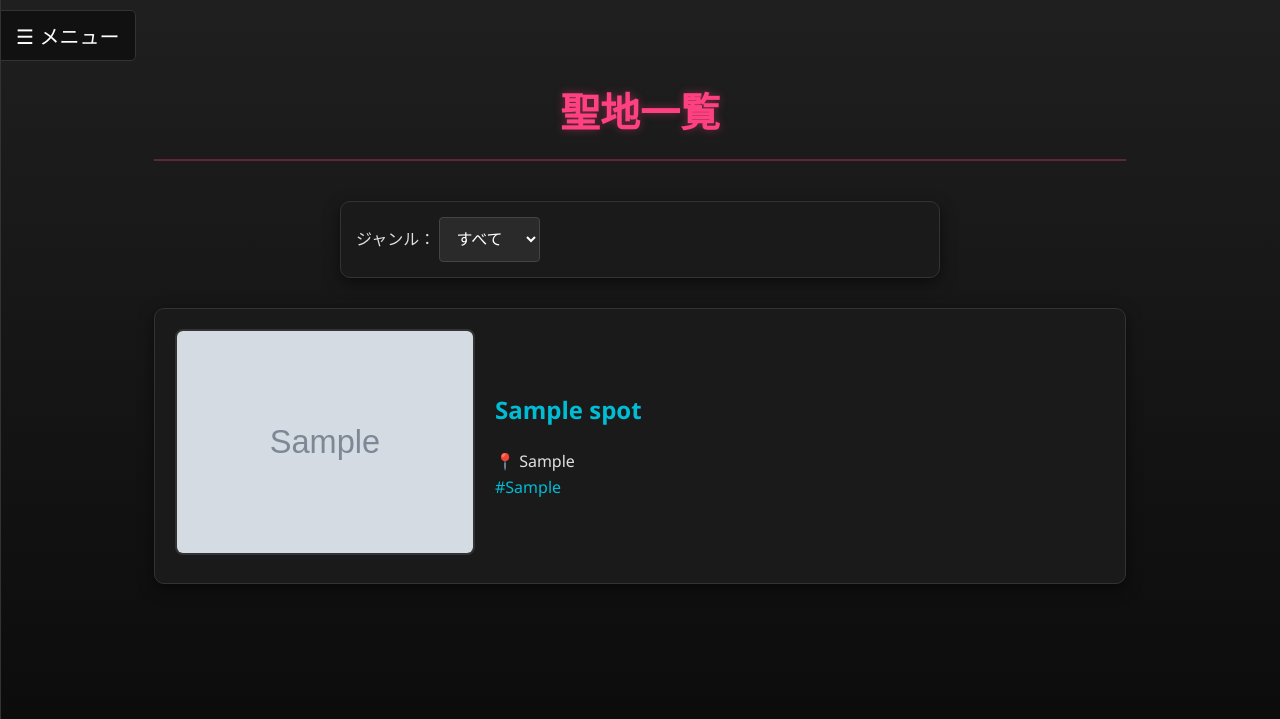
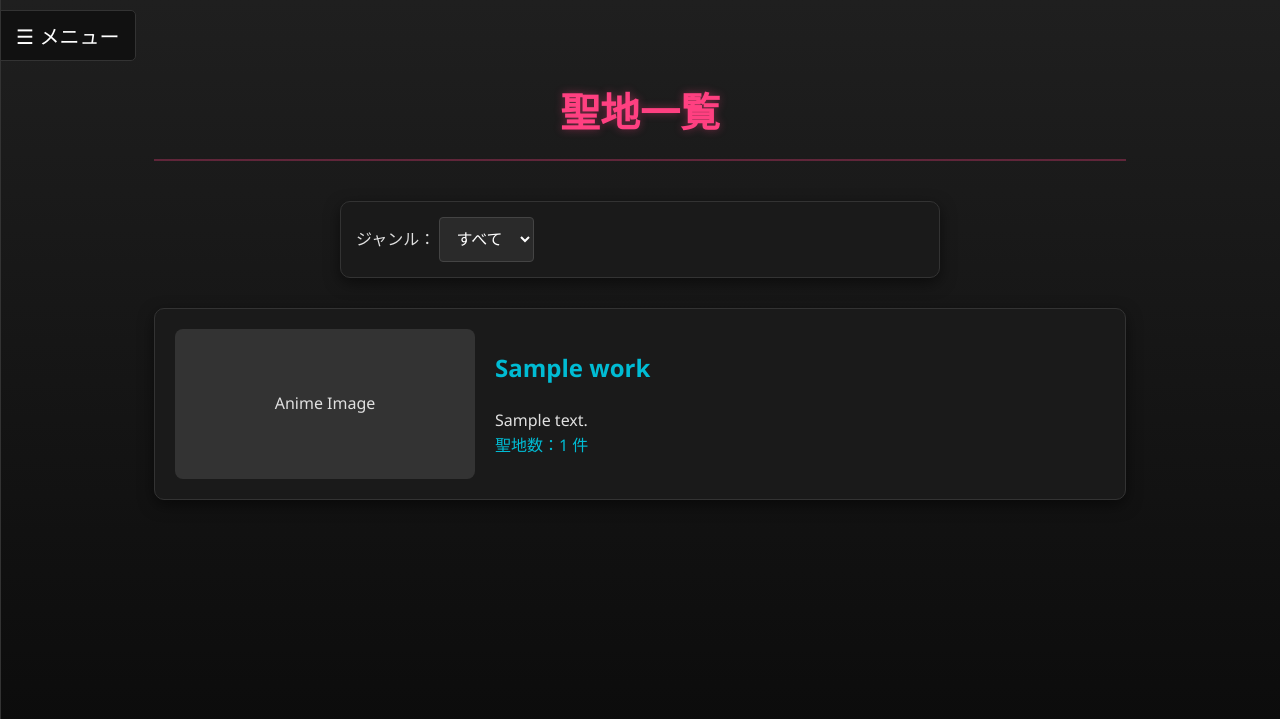
Before and after one commit to s1F10230095/anime_pilgrimage, a Django app: page /ja/spots/ in a window 1280 px wide. Shown: the top 719 px of the page. Run offline with Django 5.2, Linux system fonts and the light colour scheme; tables that the repository leaves empty hold one stand-in row (values such as "Sample post"); grey boxes marked "Sample" are stand-in pictures.

Commit message:
聖地登録変更中

```diff
--- a/spots/models.py
+++ b/spots/models.py
@@ -4,12 +4,29 @@ from django.db.models.signals import post_save
 from django.dispatch import receiver
 from django.conf import settings
 
+# アニメ作品モデル（追加）
+class Work(models.Model):
+    title = models.CharField(max_length=100, verbose_name="作品名")
+    description = models.TextField(blank=True, verbose_name="作品説明")
+    genre = models.CharField(max_length=100, blank=True, verbose_name="ジャンル")
+    image_url = models.URLField(blank=True, verbose_name="作品画像URL")
+    representative_location = models.CharField(max_length=100, blank=True, verbose_name="代表の聖地（場所）")
+
+    def __str__(self):
+        return self.title
+
 # 聖地巡礼スポットのモデル
 class Spot(models.Model):
-    title = models.CharField(max_length=100)
+    work = models.ForeignKey(
+        Work,
+        on_delete=models.CASCADE,
+        related_name='spots',
+        verbose_name="作品",
+        null=True,
+        blank=True
+    )
     location = models.CharField(max_length=100)
     description = models.TextField()
-    spot_type = models.CharField(max_length=50)
     image_url = models.URLField(blank=True)
     latitude = models.FloatField(null=True, blank=True)
     longitude = models.FloatField(null=True, blank=True)
@@ -21,7 +38,9 @@ class Spot(models.Model):
     )
 
     def __str__(self):
-        return self.title
+        if self.work_id:
+            return f"{self.work.title} - {self.location}"
+        return self.location
 
 # ユーザーの投稿（巡礼記録）モデル
 class Post(models.Model):
--- a/spots/templates/spots/spot_list.html
+++ b/spots/templates/spots/spot_list.html
@@ -16,21 +16,30 @@
             </select>
         </form>
 
-        {% for spot in spots %}
+        {% for work in works %}
         <div class="spot">
-            <div class="spot-image-container" style="flex: 1;">
-                {% if spot.image_url %}
-                    <img src="{{ spot.image_url }}" alt="{{ spot.title }}">
-                {% else %}
-                    <div style="height: 150px; background: #333; border-radius: 8px; display: flex; align-items: center; justify-content: center;">No Image</div>
-                {% endif %}
-            </div>
-            <div class="spot-info-container" style="flex: 2;">
-                <h2><a href="{% url 'spot_detail' spot.pk %}">{{ spot.title }}</a></h2>
-                <p>📍 {{ spot.location }}</p>
-                <p style="color: #00bcd4;">#{{ spot.spot_type }}</p>
-            </div>
+    <div class="spot-image-container" style="flex: 1;">
+        {# とりあえず画像なし。後で work.image を追加できる #}
+        <div style="height: 150px; background: #333; border-radius: 8px;
+                    display: flex; align-items: center; justify-content: center;">
+            Anime Image
         </div>
+    </div>
+
+    <div class="spot-info-container" style="flex: 2;">
+        <h2>
+            <a href="{% url 'work_detail' work.id %}">
+                {{ work.title }}
+            </a>
+        </h2>
+
+        <p>{{ work.description|default:"作品説明はまだありません" }}</p>
+
+        <p style="color: #00bcd4;">
+            聖地数：{{ work.spots.count }} 件
+        </p>
+    </div>
+</div>
         {% endfor %}
     </div>
     <script>
--- a/spots/urls.py
+++ b/spots/urls.py
@@ -11,4 +11,5 @@ urlpatterns = [
     path('api/check-location/', views.check_location, name='check_location'),
     path('ai_travel/', views.ai_travel, name='ai_travel'),
     path('favorite/<int:spot_id>/', views.toggle_favorite, name='toggle_favorite'),
+    path('works/<int:work_id>/', views.work_detail, name='work_detail'),
     ]
--- a/spots/views.py
+++ b/spots/views.py
@@ -1,5 +1,5 @@
 from django.shortcuts import render, get_object_or_404, redirect
-from .models import Spot, Post, Title, UserTitle, Profile
+from .models import Spot, Post, Title, UserTitle, Profile, Work
 from .forms import PostForm, ProfileForm
 from django.db.models import Q
 from django.contrib.auth.decorators import login_required
@@ -16,28 +16,9 @@ def home(request):
     return render(request, 'spots/home.html', {'spots': spots})
 
 def spot_list(request):
-    selected_genre = request.GET.get('genre', '')
-    raw_genres = Spot.objects.values_list('spot_type', flat=True)
-    genre_set = set()
-
-    for g in raw_genres:
-        if g:
-            parts = [p.strip() for p in g.replace('、', ',').replace('　', ',').replace(' ', ',').split(',')]
-            for p in parts:
-                if p:
-                    genre_set.add(p)
-
-    genres = sorted(genre_set)
-
-    if selected_genre:
-        spots = Spot.objects.filter(Q(spot_type__icontains=selected_genre))
-    else:
-        spots = Spot.objects.all()
-
+    works = Work.objects.all()
     return render(request, 'spots/spot_list.html', {
-        'spots': spots,
-        'genres': genres,
-        'selected_genre': selected_genre,
+        'works': works,
     })
 
 def map_view(request):
@@ -218,3 +199,12 @@ def ai_travel(request):
         "waypoints": waypoints,
         "waypoints_json": waypoints_json
     })
+
+def work_detail(request, work_id):
+    work = get_object_or_404(Work, id=work_id)
+    spots = work.spots.all()
+
+    return render(request, 'spots/work_detail.html', {
+        'work': work,
+        'spots': spots,
+    })
```
Also changed, not shown: spots/admin.py (+18 -11 lines), spots/templates/spots/spot_detail.html (+15 -0 lines), spots/templates/spots/work_detail.html (added, +51 -0 lines), spots/migrations/0010_work_spot_work.py (added), spots/migrations/0011_remove_spot_spot_type_remove_spot_title_work_genre_and_more.py (added), 1 other file.
